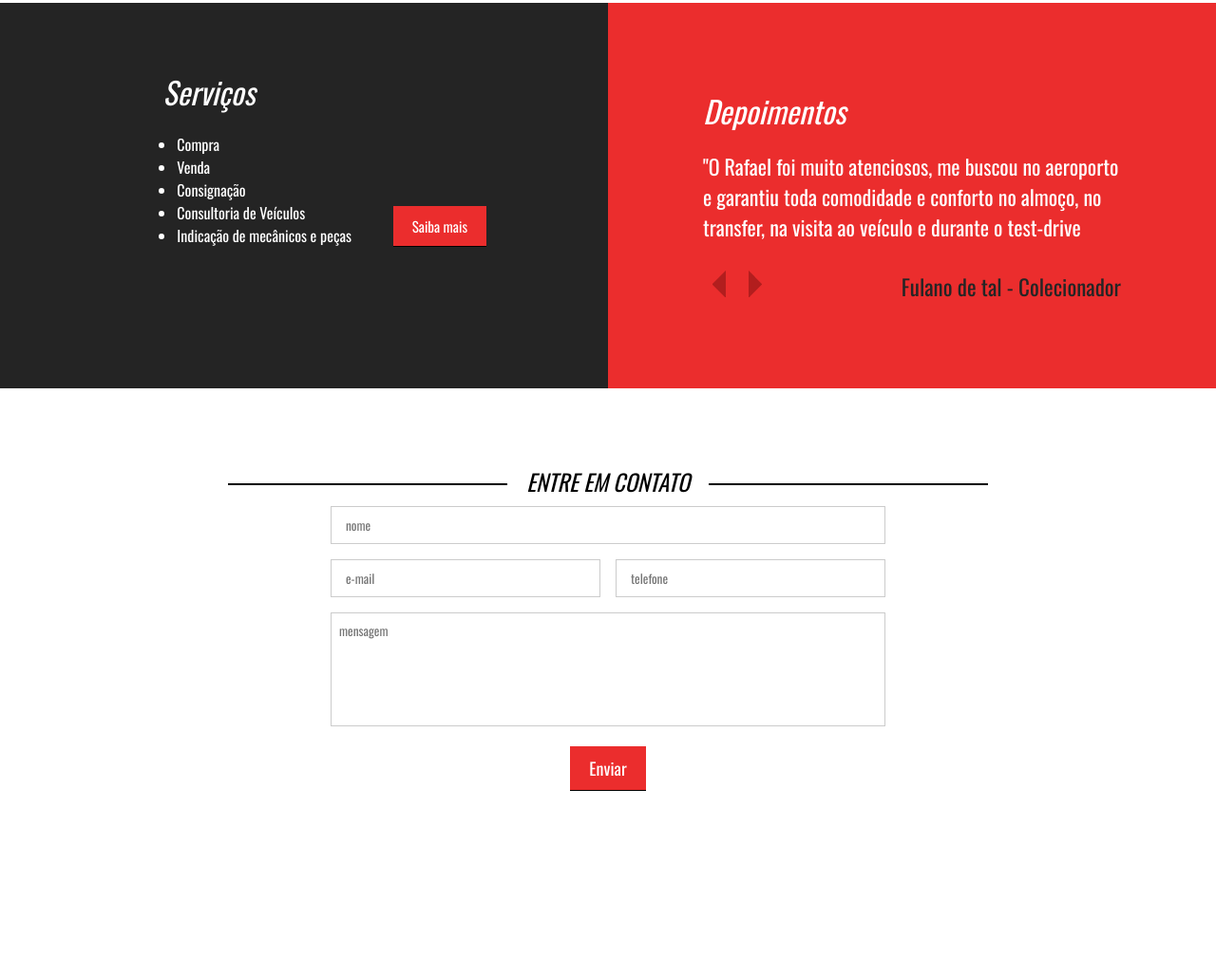
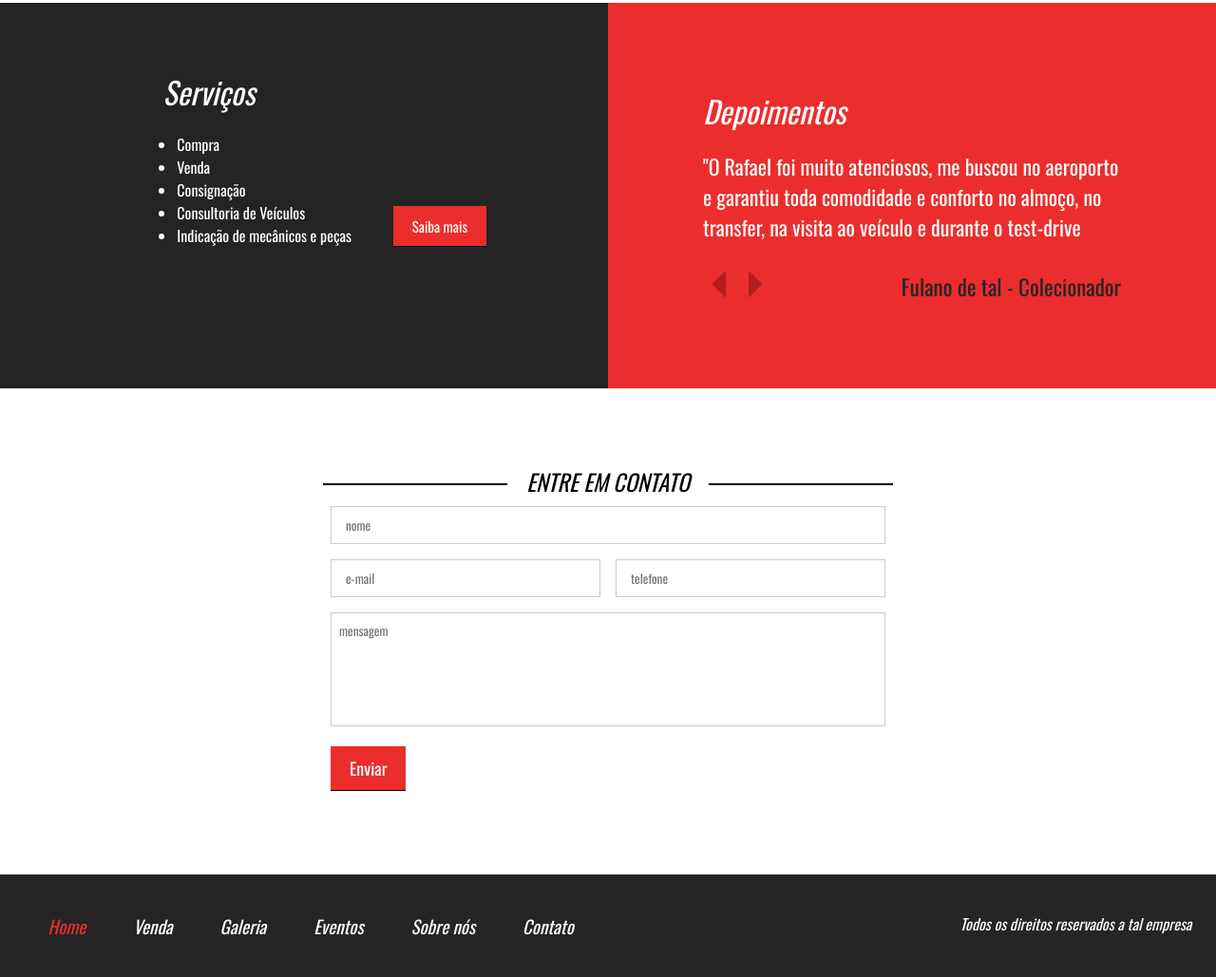
Before and after one commit to VdmProg/VdM-front, a plain HTML site: page projeto-05/index.html in a window 1280 px wide. Shown: the part 1270-2299 px from the top of the page at 95% size. Before the commit the page ends 2111 px from the top, so only its background shows below. Drawn offline with nearby package versions, Linux system fonts and the light colour scheme.

Commit message:
Home concluída

```diff
--- a/projeto-05/css/responsivo.css
+++ b/projeto-05/css/responsivo.css
@@ -61,6 +61,16 @@
     .w50{
         width: 100%;
     }
+
+    footer{
+        text-align: center;
+    }
+    footer nav{
+        display: none;
+    }
+    footer p{
+        float: none;
+    }
 }
 
 @media screen and (max-width: 580px) {
--- a/projeto-05/css/style.css
+++ b/projeto-05/css/style.css
@@ -79,7 +79,7 @@ header .header-container{
     color: black;
 }
 
-.header-container .active a{
+.active a{
     color: #eb2d2d;
 }
 
@@ -280,6 +280,10 @@ section.contato{
     padding: 80px 2%;
 }
 
+section.contato .line-titulo{
+    max-width: 600px;
+}
+
 section.contato form{
     max-width: 600px;
     margin: 0 auto;
@@ -322,3 +326,34 @@ section.contato input[type=submit]{
     cursor: pointer;
     font-size: 18px;
 }
+
+footer{
+    padding: 40px 2%;
+    background-color: #252525;
+    color: white;
+    font-style: italic;
+}
+
+footer nav{
+    float: left;
+}
+
+footer nav ul{
+    list-style-type: none;
+}
+
+footer ul li{
+    float: left;
+}
+
+footer ul li a{
+    text-decoration: none;
+    color: white;
+    font-size: 19px;
+    padding: 25px;
+}
+
+footer p{
+    float: right;
+    font-size: 16px;
+}
--- a/projeto-05/index.html
+++ b/projeto-05/index.html
@@ -146,8 +146,25 @@
             <div class="input-wraper w100">
                 <input type="submit" value="Enviar" class="btn1">
             </div>
+            <div class="clear"></div>
         </form>
     </section>
+    <footer>
+        <div class="container">
+            <nav>
+                <ul>
+                    <li class="active"><a href="">Home</a></li>
+                    <li><a href="">Venda</a></li>
+                    <li><a href="">Galeria</a></li>
+                    <li><a href="">Eventos</a></li>
+                    <li><a href="">Sobre nós</a></li>
+                    <li><a href="">Contato</a></li>
+                </ul>
+            </nav>
+            <p>Todos os direitos reservados a tal empresa</p>
+            <div class="clear"></div>
+        </div>
+    </footer>
 </body>
 
 </html>
```
